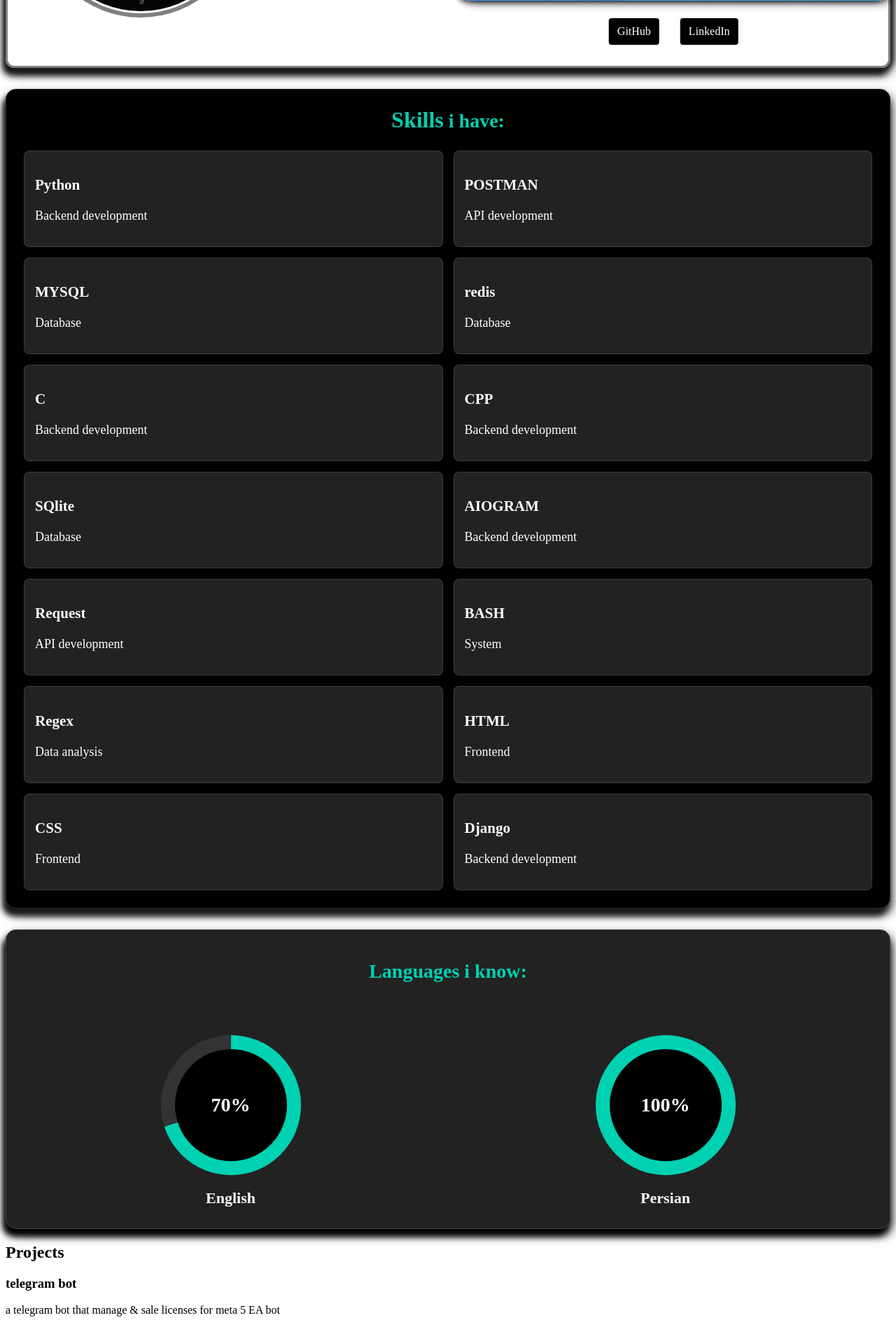
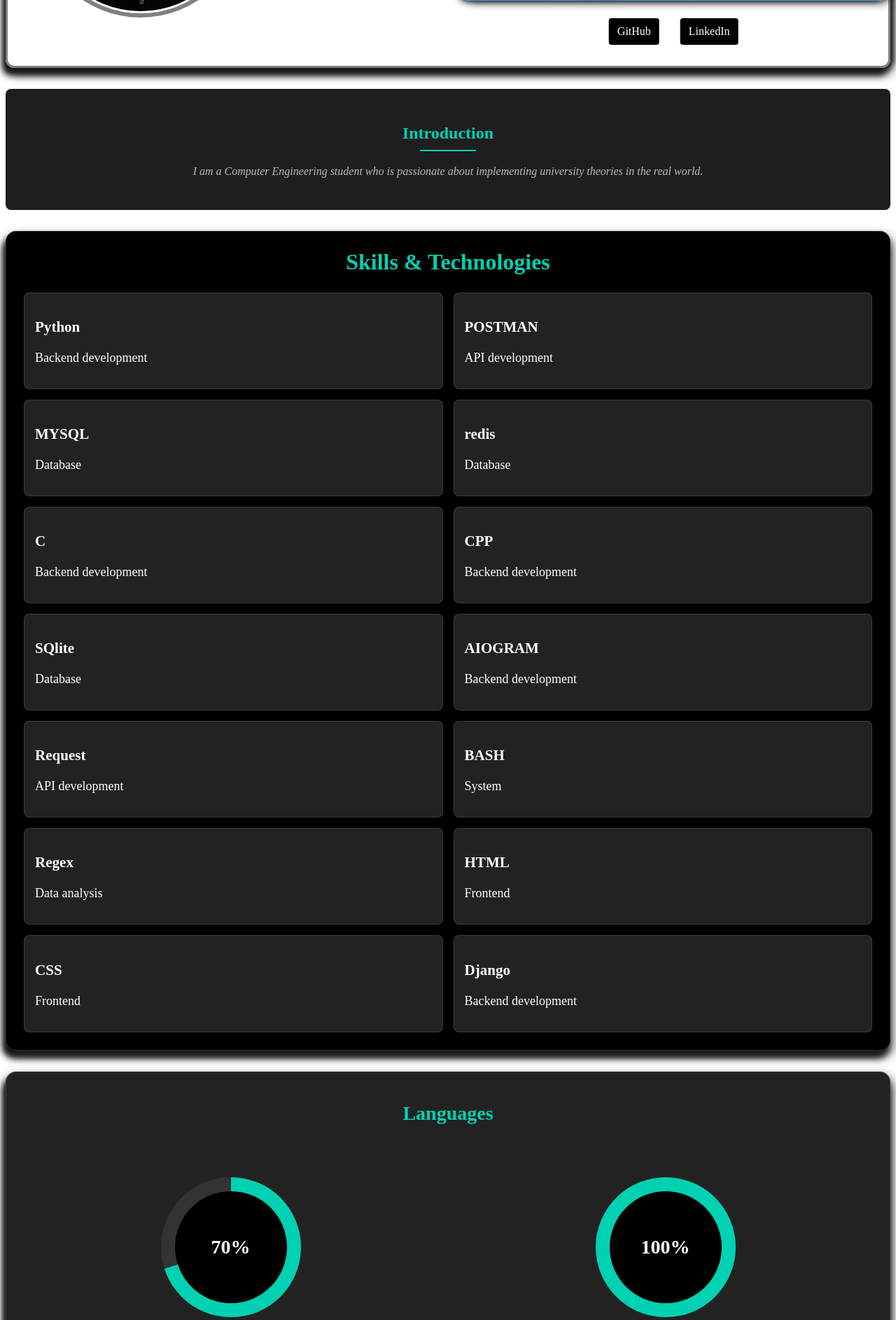
Before and after one commit to mohamadreza-dousti/personal-portfolio, a Django app: template templates/portfolio.html in a window 1280 px wide. Shown: the part 440-2326 px from the top of the page at 70% size. Run offline with Django 5.2, Linux system fonts and the light colour scheme; the template is opened without the code that fills it, so the values that code supplies are empty.

Commit message:
feat(templates):add introduction section

```diff
--- a/templates/portfolio.html
+++ b/templates/portfolio.html
@@ -49,10 +49,15 @@
         </div>
     </section>
 
+    <section id="introduction">
+        <h2>Introduction</h2>
+        <p>I am a Computer Engineering student who is passionate about implementing university theories in the real world.</p>
+    </section>
+
     <!-- skills  -->
      <section id="skills">
         <div class="skills-box">
-            <h2><span>Skills</span> i have:</h2>
+            <h2><span>Skills & Technologies</span></h2>
             <div class="skill">
                 <h3>Python</h3>
                 <p><span>Backend development</span></p>
@@ -113,7 +118,7 @@
      </section>
     <!-- Languages -->
     <section id="languages">
-        <h2><span>Languages</span> i know:</h2>
+        <h2>Languages</h2>
         <div class="languages-container">
             <div class="language">
                 <div class="language-circle english">
```
